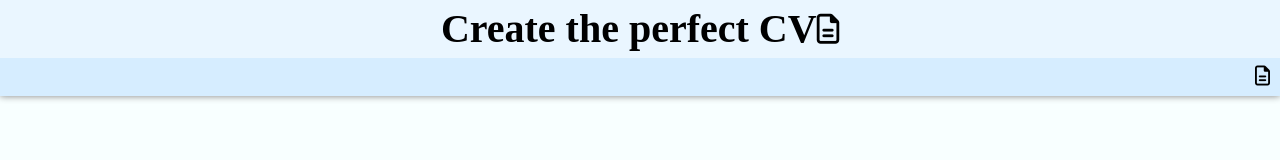
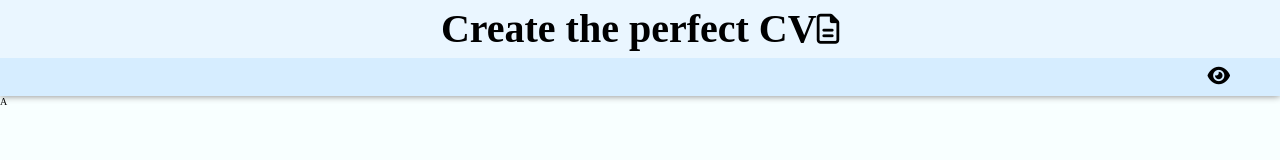
Before and after one commit to Negrea-Andrei/CV-App, a React (Vite) app: page / in a window 1280 px wide. Shown: the top 160 px of the page. Built offline with nearby package versions, Linux system fonts and the light colour scheme.

Commit message:
Add interactivity to the header to change the buttons

```diff
--- a/src/App.jsx
+++ b/src/App.jsx
@@ -1,11 +1,18 @@
-import { useState } from "react";
+import React, { useState } from "react";
 import "./App.css";
 import Header from "./components/Header/Header";
 
 function App() {
+  const [viewButton, setViewButton] = useState(true);
+
+  const Click = () => {
+    setViewButton(!viewButton);
+  }
+
   return (
     <div className="container">
-      <Header />
+      <Header Click={Click} viewButton={viewButton} />
+      {viewButton ? <div>A</div> : <div>B</div>}
     </div>
   );
 }
--- a/src/components/Header/Header.css
+++ b/src/components/Header/Header.css
@@ -20,10 +20,17 @@ h1{
 .header-buttons {
     width: 100%;
     height: 40%;
-    padding: 0 10px 0 10px;
+    padding: 0 50px 0 50px;
     background-color: rgb(214, 237, 255);
     display: flex;
     flex-direction: row-reverse;
     align-items: center;
     justify-content: flex-start
 }
+
+.test {
+    width: 100%;
+    display: flex;
+    flex-direction: row;
+    justify-content: space-between;
+}
--- a/src/components/Header/Header.jsx
+++ b/src/components/Header/Header.jsx
@@ -1,19 +1,20 @@
+import React from "react";
 import "./Header.css";
-import { useState } from "react";
 
-export default function Header() {
-  const [viewButton, setViewButton] = useState('true')
-
-  const Click = () => {
-    setViewButton(!viewButton)
-  }
+export default function Header({ Click, viewButton }) {
   return (
     <>
       <header className="header">
-        <h1 onClick={Click}>Create the perfect CV <i class="fa-regular fa-file-lines fa-xs"></i></h1>
+        <h1 onClick={Click}>Create the perfect CV <i className="fa-regular fa-file-lines fa-xs"></i></h1>
         <div className="header-buttons">
           {viewButton ?
-        <i onClick={Click} class="fa-regular fa-file-lines fa-2xl"></i> : <i onClick={Click} class="fa-solid fa-car fa-2xl"></i>}</div>
+            <i onClick={Click} class="fa-solid fa-eye fa-2xl"></i> :
+            <div className='test'>
+              <i onClick={Click} class="fa-solid fa-print fa-2xl"></i>
+              <i onClick={Click} class="fa-solid fa-pen fa-2xl"></i>
+            </div>
+          }
+        </div>
       </header>
     </>
   );
```
